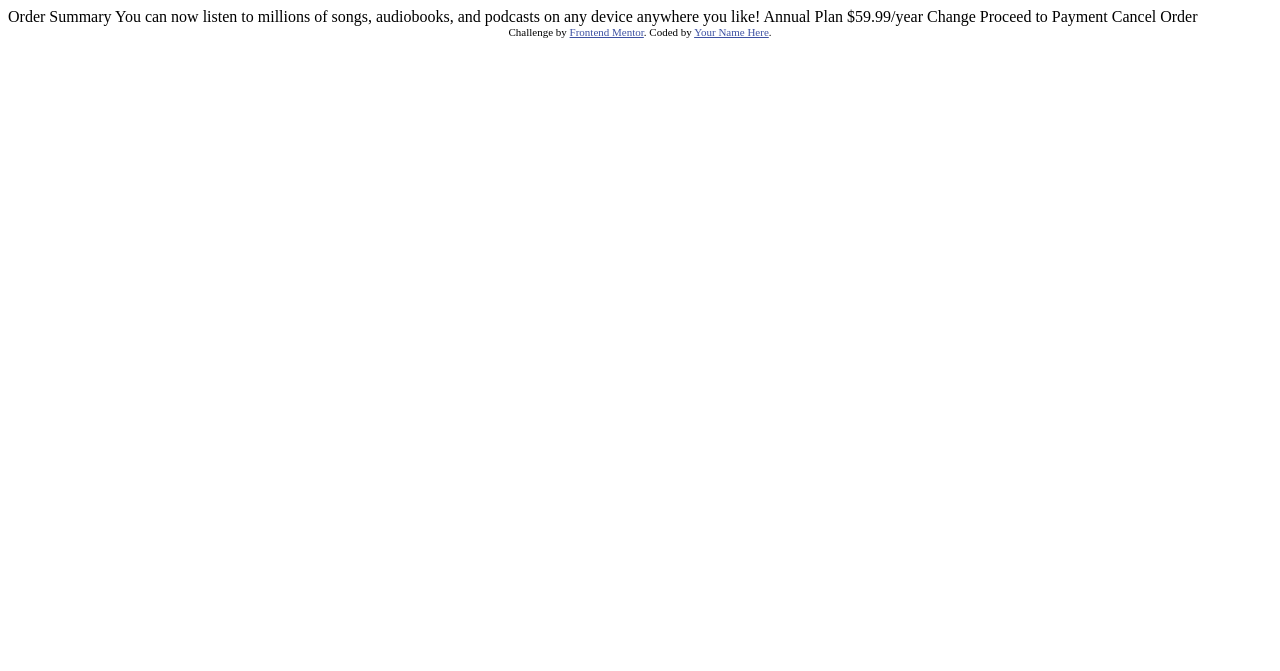
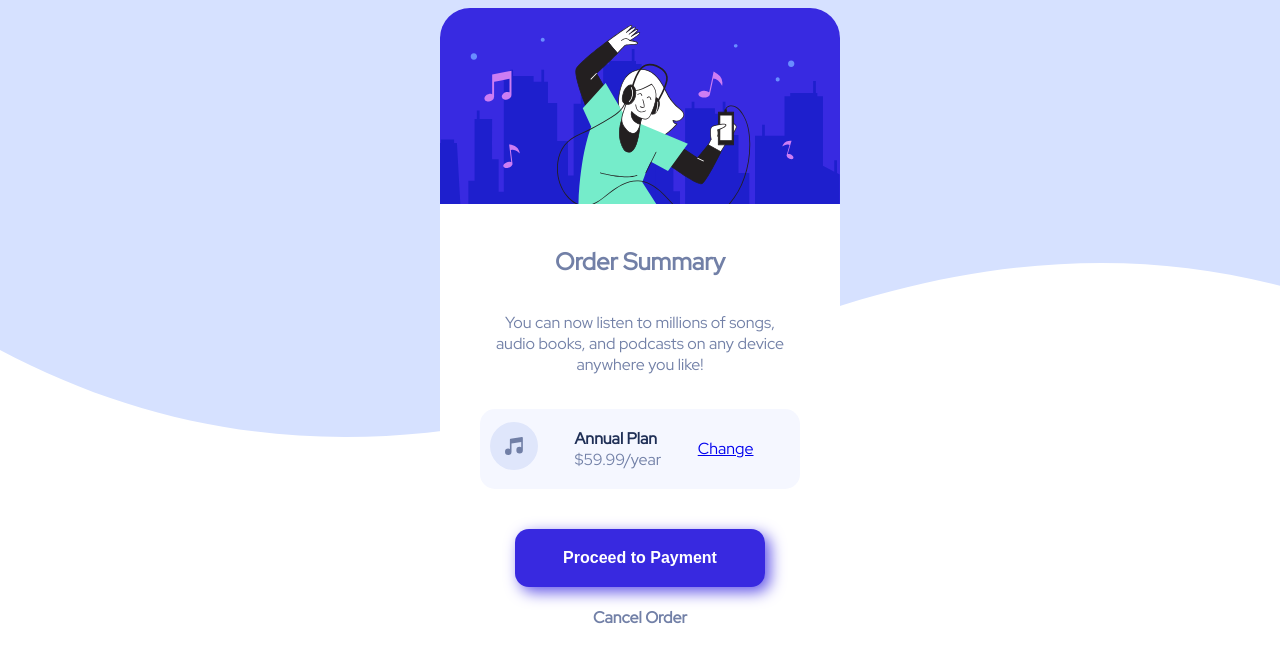
Before and after one commit to Babahle/order-summary-component, a plain HTML site: page index.html in a window 1280 px wide. Drawn offline with Linux system fonts and the light colour scheme.

Commit message:
Finished Challenge

```diff
--- a/index.html
+++ b/index.html
@@ -4,34 +4,53 @@
   <meta charset="UTF-8">
   <meta name="viewport" content="width=device-width, initial-scale=1.0"> <!-- displays site properly based on user's device -->
 
+  <link rel="stylesheet" href="./css/styles.css">
+
   <link rel="icon" type="image/png" sizes="32x32" href="./images/favicon-32x32.png">
 
   <title>Frontend Mentor | Order summary card</title>
 
   <!-- Feel free to remove these styles or customise in your own stylesheet 👍 -->
-  <style>
-    .attribution { font-size: 11px; text-align: center; }
-    .attribution a { color: hsl(228, 45%, 44%); }
-  </style>
 </head>
 <body>
 
-  Order Summary
+  <div class="main-container">
+    <div class="hero">
+      <img src="./images/illustration-hero.svg" alt="hero image">
+    </div>
 
-  You can now listen to millions of songs, audiobooks, and podcasts on any
-  device anywhere you like!
+    <div class="main-text">
+      <h2>Order Summary</h2>
+      <p>
+        You can  now listen to millions of songs, audio books, and podcasts on any device anywhere you like!
+      </p>
+    </div>
 
-  Annual Plan
-  $59.99/year
+    <div class="card">
+      <di class="img">
+        <img src="./images/icon-music.svg" alt="music icon">
+      </di>
 
-  Change
+      <div class="card-text">
+          <p>
+            <span id="header"> Annual Plan </span><br>$59.99/year
+          </p>
+      </div>
 
-  Proceed to Payment
-  Cancel Order
+      <div class="change">
+        <a href="#">Change</a>
+      </div>
+    </div>
 
-  <div class="attribution">
+    <div class="button">
+      <button id="payment">Proceed to Payment</button>
+      <a href="#">Cancel Order</a>
+    </div>
+  </div>
+
+  <!-- <div class="attribution">
     Challenge by <a href="https://www.frontendmentor.io?ref=challenge" target="_blank">Frontend Mentor</a>.
     Coded by <a href="#">Your Name Here</a>.
-  </div>
+  </div> -->
 </body>
 </html>
--- /dev/null
+++ b/sass/styles.scss
@@ -0,0 +1,128 @@
+@import "variables";
+@import url("https://fonts.googleapis.com/css2?family=Red+Hat+Display&display=swap");
+
+@media screen and (max-width: 1440px) {
+    body {
+        display: flex;
+        align-items: center;
+        justify-content: center;
+        background-image: url(../images/pattern-background-desktop.svg);
+        background-repeat: no-repeat;
+        font-family: "Red Hat Display", sans-serif;
+    }
+
+    .main-container {
+        display: flex;
+        width: 400px;
+        flex-direction: column;
+        align-items: center;
+        justify-content: center;
+        background: $very-pale-blue;
+        background: white;
+        border-radius: 30px;
+        p {
+            font-size: $paragraph-size;
+        }
+        .hero img {
+            width: 100%;
+            border-top-left-radius: 30px;
+            border-top-right-radius: 30px;
+        }
+        .main-text {
+            height: 200px;
+            width: 300px;
+            display: flex;
+            flex-direction: column;
+            align-items: center;
+            justify-content: center;
+            color: $desaturate-blue;
+            text-align: center;
+            h2 {
+                font-weight: 900;
+            }
+        } //End of main-text
+        .card {
+            width: 300px;
+            height: 60px;
+            padding: 10px;
+            display: flex;
+            background: $very-pale-blue;
+            border-radius: 15px;
+            align-items: center;
+            justify-content: space-evenly;
+            color: $desaturate-blue;
+            .img {
+                flex-grow: 1;
+            }
+            .card-text {
+                flex-grow: 1;
+            }
+            .change {
+                flex-grow: 1;
+                a {
+                    &:hover {
+                        color: lighten(purple, 8);
+                        font-weight: bold;
+                        transition: all 0.5s;
+                    }
+                }
+            }
+            #header {
+                font-weight: 900;
+                color: $dark-blue;
+            }
+        } //End of card
+        .button {
+            display: flex;
+            flex-direction: column;
+            align-items: center;
+            justify-content: center;
+            margin: 40px;
+            #payment {
+                margin-bottom: 20px;
+                background: $bright-blue;
+                border: none;
+                border-radius: 14px;
+                box-shadow: 5px 5px 15px lighten($bright-blue, 10);
+                width: 250px;
+                padding: 20px;
+                font-size: $paragraph-size;
+                color: white;
+                font-weight: 700;
+                &:hover {
+                    background: lighten(purple, 8);
+                    cursor: pointer;
+                    transition: all 0.5s;
+                }
+            }
+            a {
+                text-decoration: none;
+                color: $desaturate-blue;
+                font-weight: 700;
+                &:hover {
+                    cursor: pointer;
+                    color: black;
+                    transition: all 0.5s;
+                }
+            }
+        }
+    } //end of main-container
+}
+
+@media screen and (max-width: 375px) {
+    body {
+        background-image: url(../images/pattern-background-mobile.svg);
+        background-repeat: no-repeat;
+    }
+
+    .main-container {
+        width: 300px;
+        background: $very-pale-blue;
+        .main-text {
+            width: 250px;
+        }
+        .card {
+            width: 250px;
+        }
+    }
+}
--- /dev/null
+++ b/sass/variables.scss
@@ -0,0 +1,8 @@
+//Variables
+
+$paragraph-size: 16px;
+$pale-blue: hsl(225, 100%, 94%);
+$bright-blue: hsl(245, 75%, 52%);
+$very-pale-blue: hsl(225, 100%, 98%);
+$desaturate-blue: hsl(224, 23%, 55%);
+$dark-blue: hsl(223, 47%, 23%);
```
Also changed, not shown: css/styles.css (added), 1 other file.
